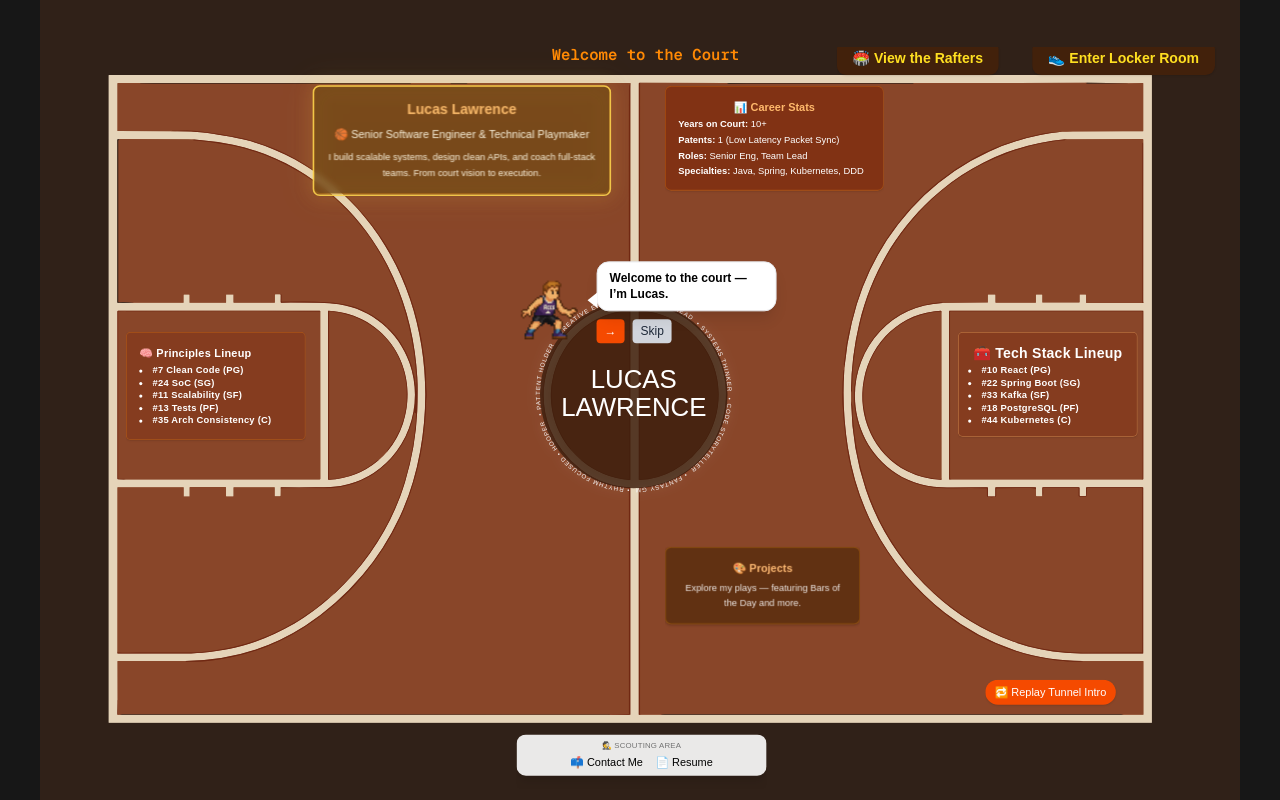
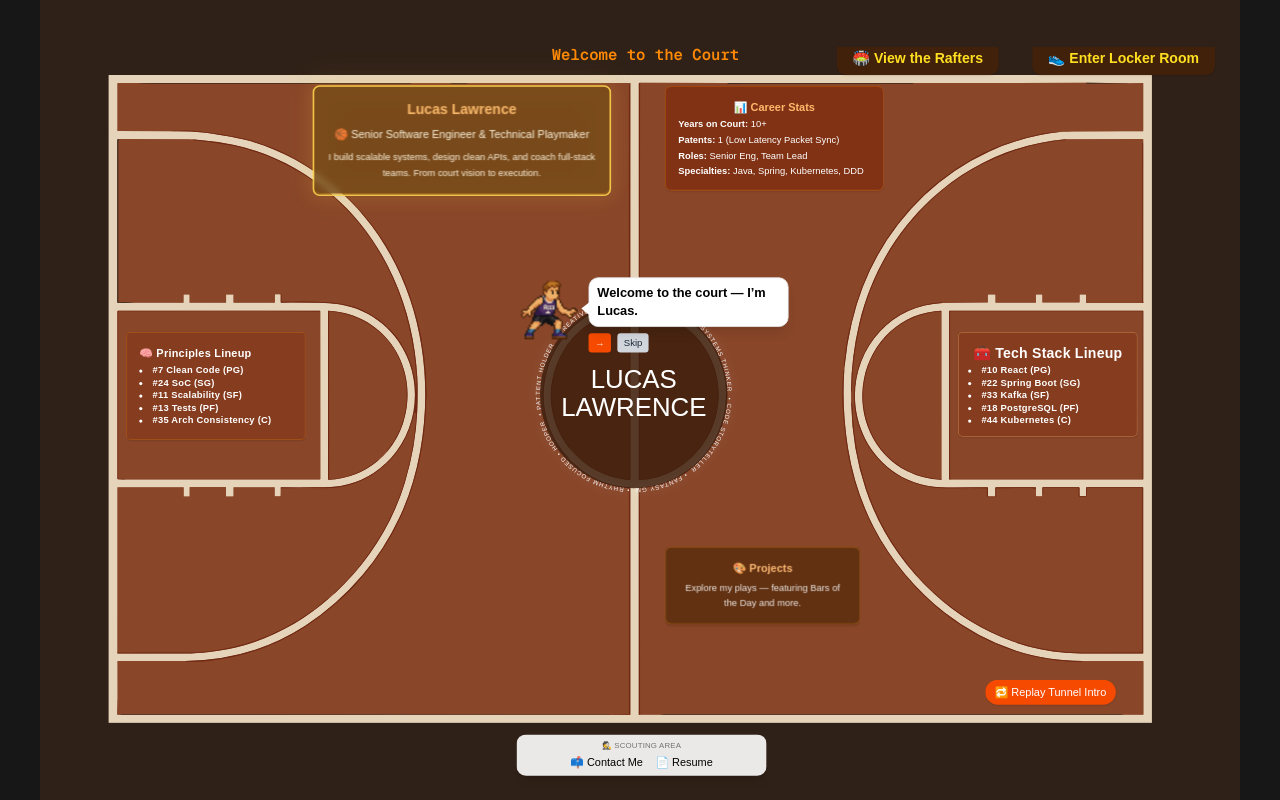
Before and after one commit to lucasklawrence/courtfolio, a Next.js app: page / in a window 1280 px wide. Both pictures are taken after a click on the button "🏀 Step Onto the Court". Built offline with nearby package versions, Linux system fonts and the light colour scheme.

Commit message:
more fixes

```diff
--- a/components/CourtTutorialSprite.tsx
+++ b/components/CourtTutorialSprite.tsx
@@ -34,9 +34,13 @@ useEffect(() => {
   if (!svg) return
 
   const updateScale = () => {
-    const viewBoxWidth = 1600 // your SVG viewBox width
+    const viewBoxWidth = 1600
     const pixelWidth = svg.clientWidth
-    setScale(pixelWidth / viewBoxWidth)
+    const rawScale = pixelWidth / viewBoxWidth
+
+    // Cap scale between 0.5 and 1.0
+    const clampedScale = Math.min(Math.max(rawScale, 0.5), 1)
+    setScale(clampedScale)
   }
 
   updateScale()
@@ -96,9 +100,18 @@ const screenPt = pt.matrixTransform(ctm ?? new DOMMatrix())
   draggable={false}
 />
 
-      <div className="relative -top-20 left-20 w-[180px]">
-        <div className="bg-white text-black text-xs font-semibold px-3 py-2 rounded-xl shadow-lg border border-gray-200 relative">
-          <p>{stepData.text}</p>
+     <div
+  style={{
+    position: 'absolute',
+    top: 0,
+    left: 90 * scale, // shift right of sprite
+    width: 'max-content',
+    maxWidth: 250,
+  }}
+>
+  <div style={{ transform: `scale(${scale})`, transformOrigin: 'top left' }}>
+<div className="bg-white text-black text-sm font-semibold px-2.5 py-2 rounded-xl shadow-lg border border-gray-200 relative">
+<p className="text-sm sm:text-base leading-snug">{stepData.text}</p>
       <div className="absolute left-[-10px] top-[30px] w-0 h-0 border-t-[8px] border-t-transparent border-b-[8px] border-b-transparent border-r-[10px] border-r-white" />
     </div>
 
@@ -123,6 +136,8 @@ const screenPt = pt.matrixTransform(ctm ?? new DOMMatrix())
       </button>
     </div>
   </div>
+</div>
+
     </motion.div>
   )
 }
```
Lines whose indentation alone changed are shown as unchanged.
